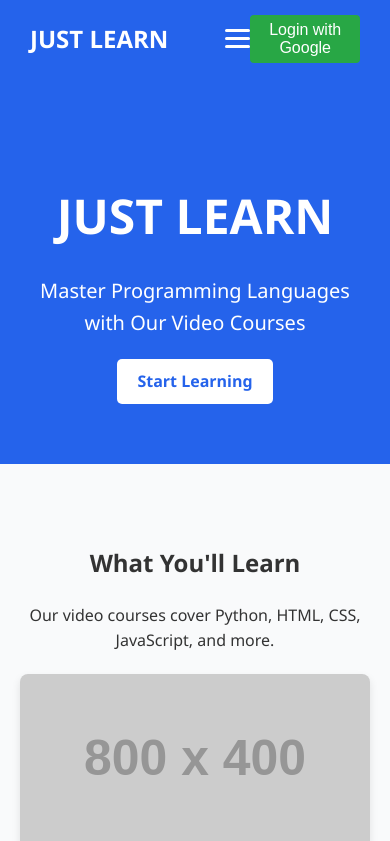
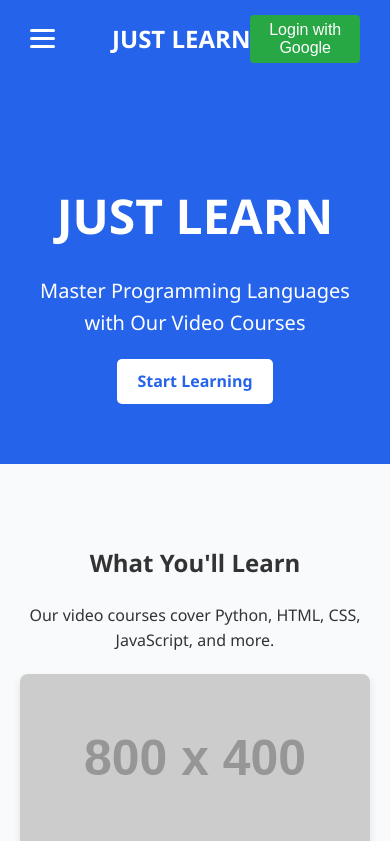
Before and after one commit to D399def9/JUST-LEARN, a plain HTML site: page index.html in a window 390 px wide. Shown: the top 841 px of the page. Drawn offline with Linux system fonts and the light colour scheme; no server answers; placeholder pictures from the web are drawn by us.

Commit message:
position

```diff
--- a/styles.css
+++ b/styles.css
@@ -56,6 +56,7 @@ img {
 #navMenu {
   display: flex;
   gap: 20px;
+  margin-right: 280px;
 }
 
 #navMenu a {
@@ -215,7 +216,7 @@ img {
   }
 
   .menu-container {
-    flex-direction: row;
+    flex-direction: row-reverse;
     justify-content: space-between;
     width: 100%;
   }
```
